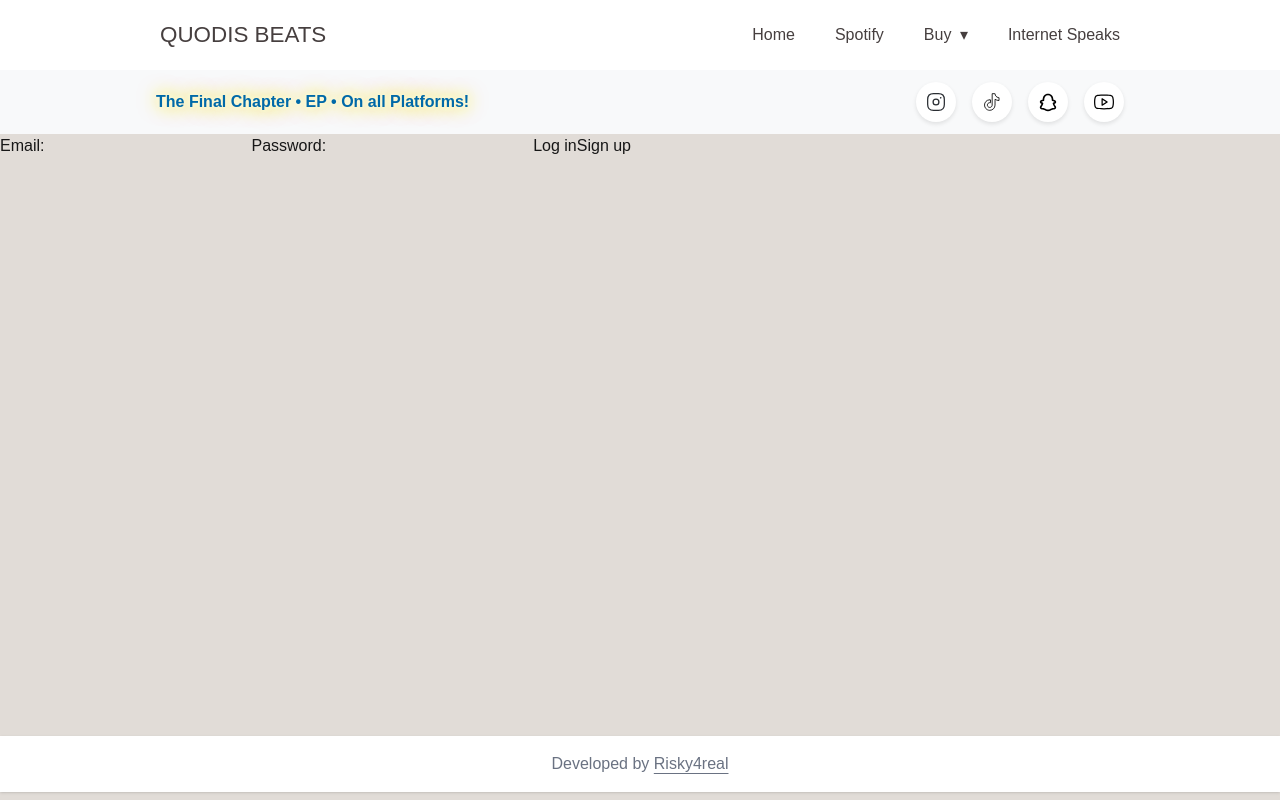
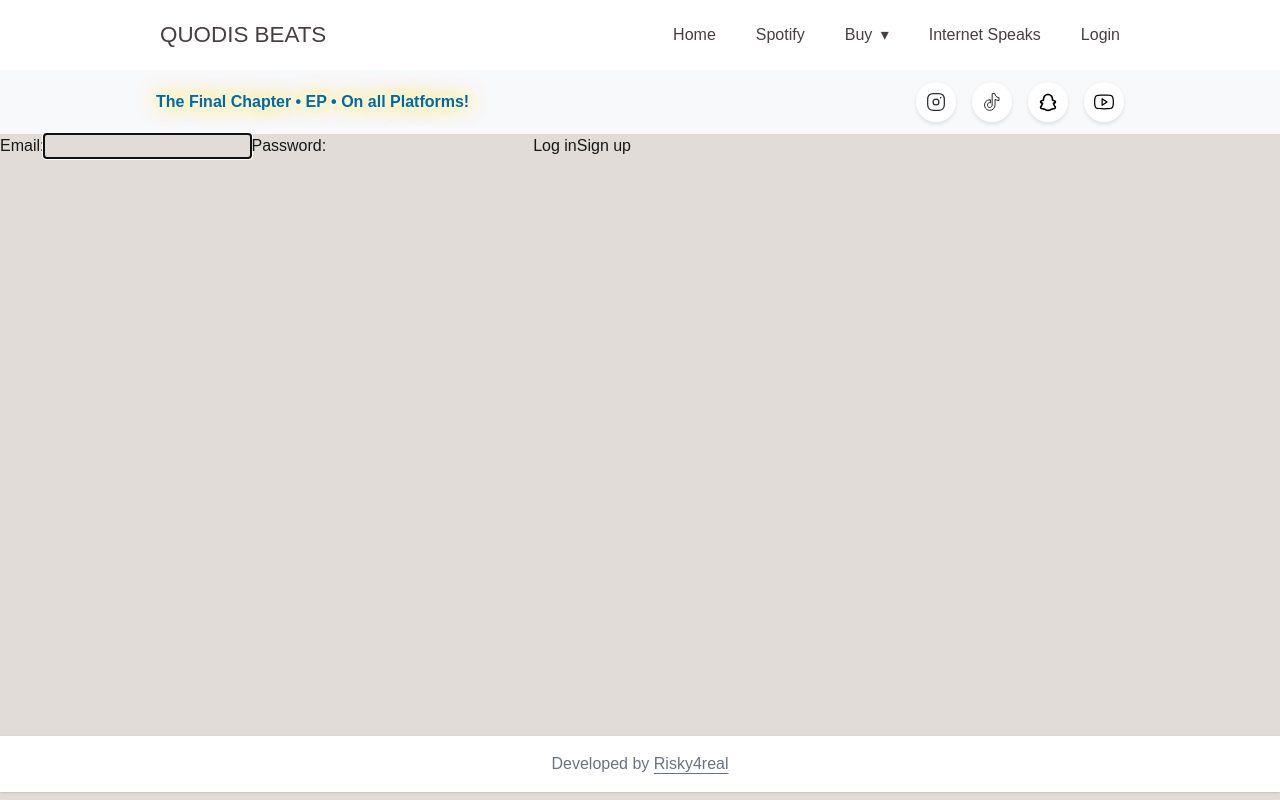
Before and after one commit to truvor/quodis-beats, a Next.js app: page /login in a window 1280 px wide. Built offline with nearby package versions, Linux system fonts and the light colour scheme.

Commit message:
Add login route

```diff
--- /dev/null
+++ b/app/components/navbar/login.tsx
@@ -0,0 +1,8 @@
+import React from "react";
+import Link from "next/link";
+
+export default function Login({handleClick}: {handleClick: ()=> void}) {
+  return (<li><Link onClick={handleClick}
+                    href='/login'><span>Login</span></Link></li>
+  );
+}
--- a/app/components/navbar/navbar.tsx
+++ b/app/components/navbar/navbar.tsx
@@ -2,6 +2,7 @@
 
 import React, {useEffect, useRef, useState} from 'react';
 import Link from 'next/link';
+import Login from "@/app/components/navbar/login";
 
 export default function Navbar() {
   const dropdownRef = useRef<HTMLLIElement | null>(null);
@@ -73,6 +74,9 @@ export default function Navbar() {
               </ul>
             </li>
             <li><Link onClick={handleLinkClick} href='/more'><span>Internet Speaks</span></Link></li>
+            {process.env.NODE_ENV === 'development' &&
+              <Login handleClick={handleLinkClick}/>
+            }
           </ul>
         </nav>
       </div>
--- a/app/login/page.tsx
+++ b/app/login/page.tsx
@@ -4,9 +4,11 @@ export default function LoginPage() {
   return (
     <form>
       <label htmlFor="email">Email:</label>
-      <input id="email" name="email" type="email" required />
+      <input id="email" name="email" type="email" required autoFocus
+             autoComplete="email"/>
       <label htmlFor="password">Password:</label>
-      <input id="password" name="password" type="password" required />
+      <input id="password" name="password" type="password"
+             autoComplete="password" required/>
       <button formAction={login}>Log in</button>
       <button formAction={signup}>Sign up</button>
     </form>
```
